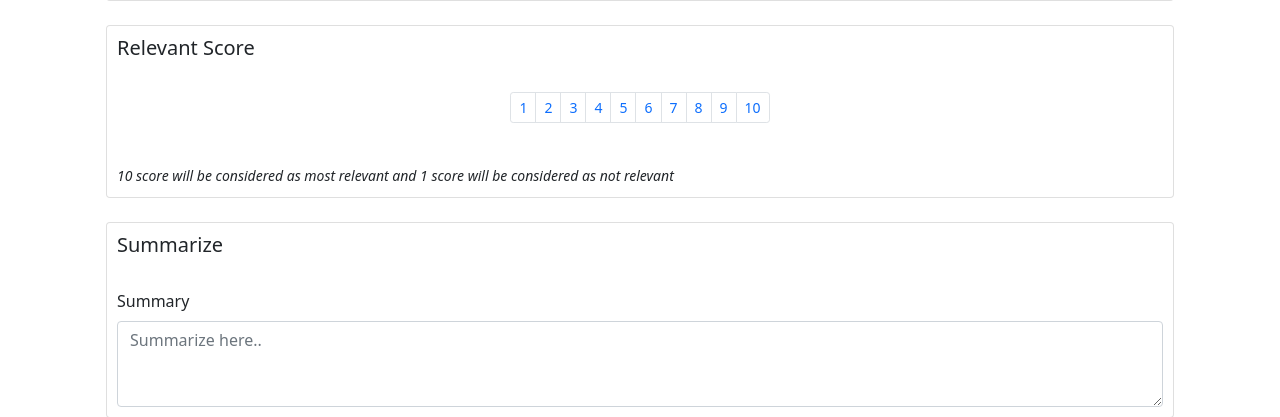
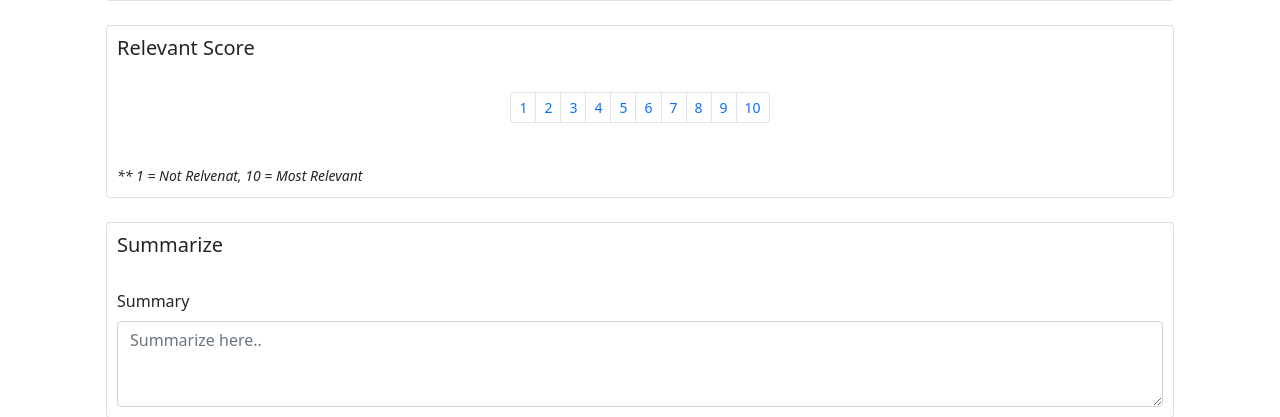
Before and after one commit to AbdulSamadFarshori/project_3001, a Django app: template templates/website/cases.html in a window 1280 px wide. Shown: the part 773-1190 px from the top of the page. Run offline with Django 3.2, Linux system fonts and the light colour scheme; the template is opened without the code that fills it, so the values that code supplies are empty; some libraries are stand-ins or nearby versions.

Commit message:
change in case template

```diff
--- a/templates/website/cases.html
+++ b/templates/website/cases.html
@@ -310,7 +310,7 @@ function submitForm(){
                   </nav>
                   <br>
                   <div class= "justify-content-center">
-                  <small><i>10 score will be considered as most relevant and 1 score will be considered as not relevant</i></small>
+                  <small><i>** 1 = Not Relvenat,  10 = Most Relevant</i></small>
                 </div>
                     </div>
                   <div>
```
